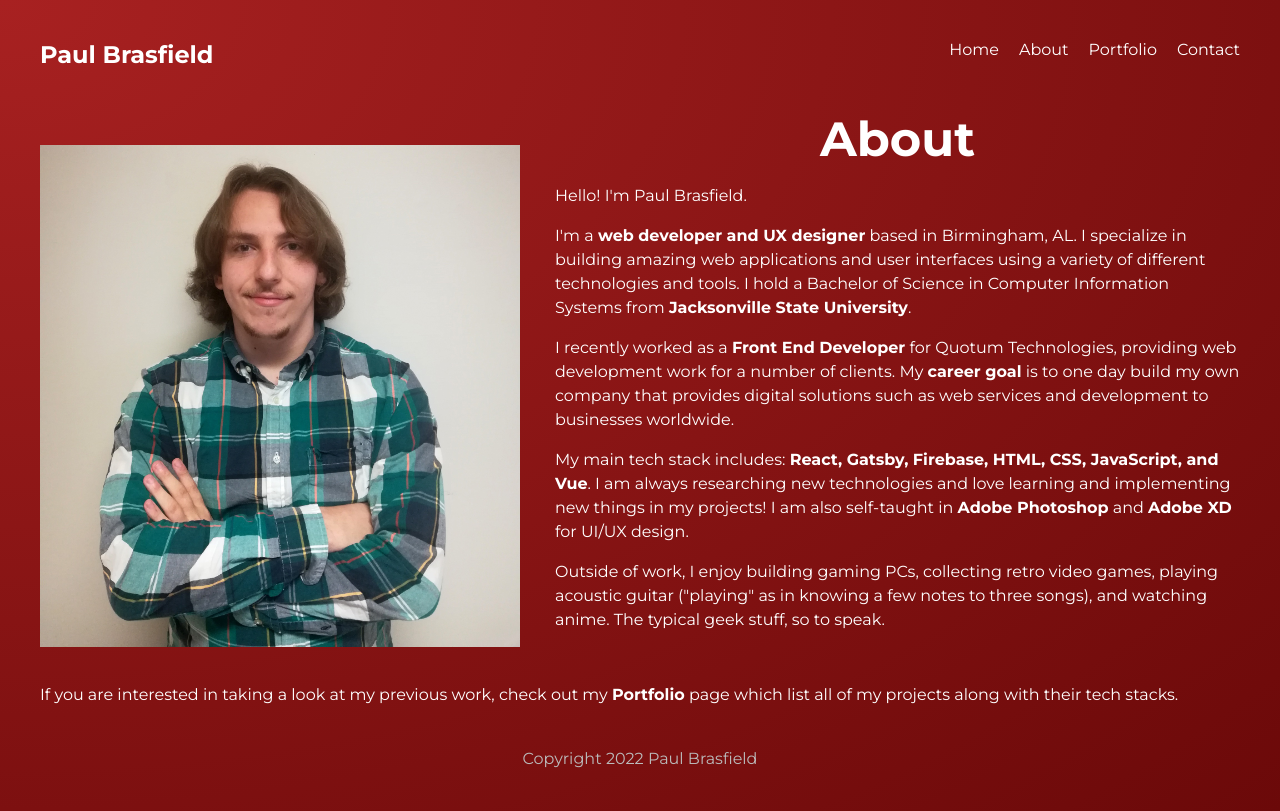
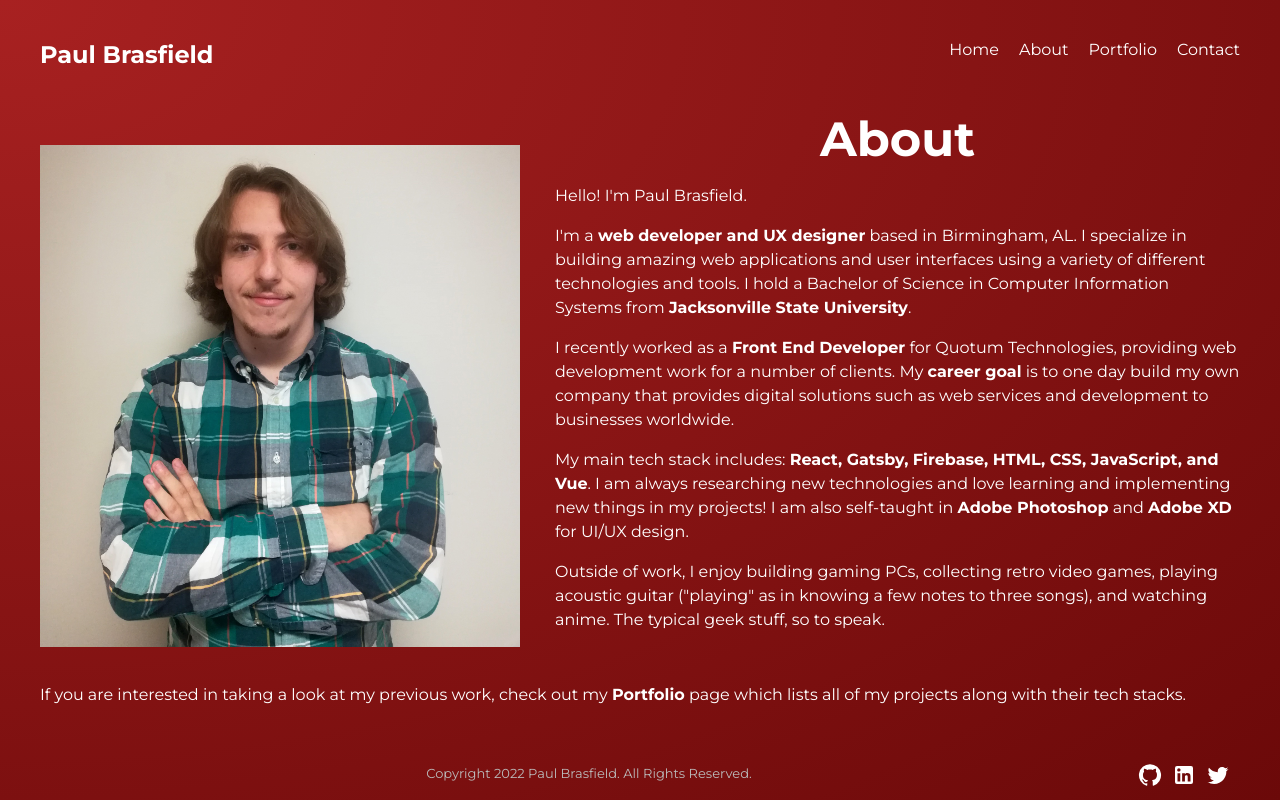
Before and after one commit to PaulBrasfield/paul-portfolio, a Gatsby site: page /about in a window 1280 px wide. Built offline with nearby package versions, Linux system fonts and the light colour scheme; Gatsby itself is replaced by a stand-in of ours.

Commit message:
Added social links to footer. Added animations to links and buttons.

```diff
--- a/package.json
+++ b/package.json
@@ -14,12 +14,17 @@
     "test": "echo \"Write tests! -> https://gatsby.dev/unit-testing\" && exit 1"
   },
   "dependencies": {
+    "@emotion/react": "^11.9.0",
+    "@emotion/styled": "^11.8.1",
+    "@mui/icons-material": "^5.6.2",
+    "@mui/material": "^5.6.3",
     "gatsby": "^4.12.1",
     "gatsby-plugin-image": "^2.12.1",
     "gatsby-plugin-sharp": "^4.12.1",
     "gatsby-source-filesystem": "^4.12.1",
     "gatsby-transformer-remark": "^5.12.1",
     "gatsby-transformer-sharp": "^4.12.1",
+    "material-ui": "^0.20.2",
     "react": "^17.0.1",
     "react-dom": "^17.0.1"
   },
--- /dev/null
+++ b/src/components/Blog.js
@@ -0,0 +1,5 @@
+import React from "react"
+
+export default function Blog() {
+  return <div>Blog</div>
+}
--- a/src/components/Layout.js
+++ b/src/components/Layout.js
@@ -1,5 +1,8 @@
 import React from "react"
 import Navbar from "./Navbar"
+import TwitterIcon from "@mui/icons-material/Twitter"
+import LinkedInIcon from "@mui/icons-material/LinkedIn"
+import GitHubIcon from "@mui/icons-material/GitHub"
 import "../styles/global.css"
 
 export default function Layout({ children }) {
@@ -7,9 +10,32 @@ export default function Layout({ children }) {
     <div className="layout">
       <Navbar />
       <div className="content">{children}</div>
-      <footer>
-        <p>Copyright 2022 Paul Brasfield</p>
-      </footer>
+      <div className="footer">
+        <div className="socials">
+          <a
+            href="https://twitter.com/PaulBrasfield"
+            alt="Twitter"
+            title="Twitter"
+          >
+            <TwitterIcon />
+          </a>
+          <a
+            href="https://linkedin.com/in/paul-brasfield"
+            alt="LinkedIn"
+            title="LinkedIn"
+          >
+            <LinkedInIcon />
+          </a>
+          <a
+            href="https://GitHub.com/PaulBrasfield"
+            alt="GitHub"
+            title="GitHub"
+          >
+            <GitHubIcon />
+          </a>
+          <p>Copyright 2022 Paul Brasfield. All Rights Reserved.</p>
+        </div>
+      </div>
     </div>
   )
 }
--- a/src/pages/about.js
+++ b/src/pages/about.js
@@ -47,10 +47,10 @@ export default function About({ data }) {
         <p>
           If you are interested in taking a look at my previous work, check out
           my{" "}
-          <Link to="/portfolio">
+          <Link to="/projects">
             <strong>Portfolio</strong>
           </Link>{" "}
-          page which list all of my projects along with their tech stacks.
+          page which lists all of my projects along with their tech stacks.
         </p>
       </div>
     </Layout>
--- a/src/styles/about.module.css
+++ b/src/styles/about.module.css
@@ -9,3 +9,9 @@
   text-align: center;
   font-size: 3em;
 }
+
+.header strong:hover {
+  color: #2b292a;
+  transform: translate(10px, 15%);
+  transition: 0.4s;
+}
--- a/src/styles/contact.module.css
+++ b/src/styles/contact.module.css
@@ -110,5 +110,6 @@
 }
 
 .btn:hover {
+  transform: translate(5px, 15%);
   background-color: #a82121;
 }
--- a/src/styles/global.css
+++ b/src/styles/global.css
@@ -47,9 +47,30 @@ nav a {
 }
 nav a:hover {
   border-color: white;
+  transform: translate(5px, 15%);
+  transition: 0.4s;
 }
-footer p {
+
+.footer {
   text-align: center;
+  padding-top: 40px;
+}
+
+.socials a {
+  padding-right: 10px;
+  margin: auto;
+  float: right;
+}
+
+.socials a:hover {
+  transform: translate(5px, 15%);
+  transition: 0.4s;
+}
+
+.socials p {
+  font-size: small;
+  display: inline-block;
   color: #bbb;
-  margin: 40px auto;
+  margin: auto;
+  padding-left: 0%;
 }
```
Also changed, not shown: src/styles/home.module.css (+8 -0 lines), 2 other files.
